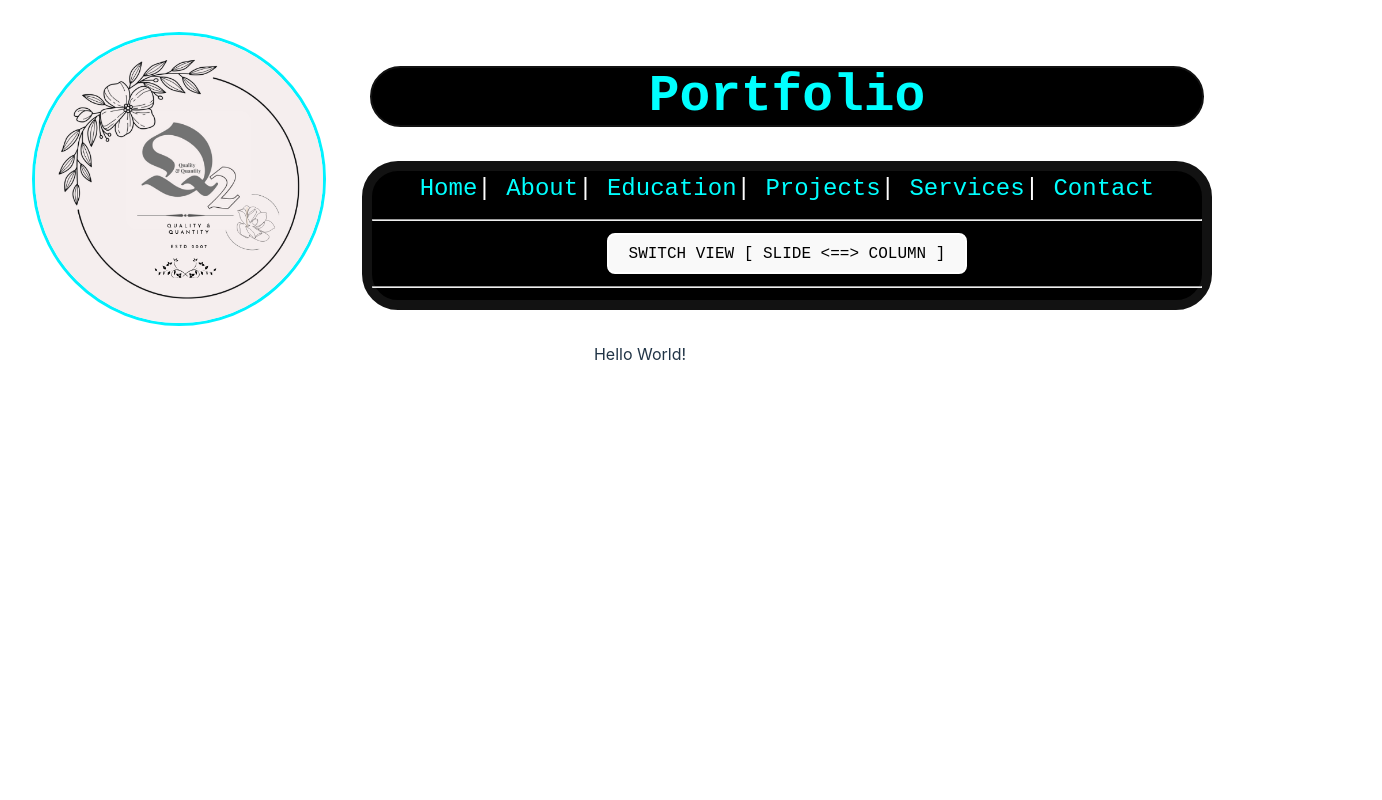
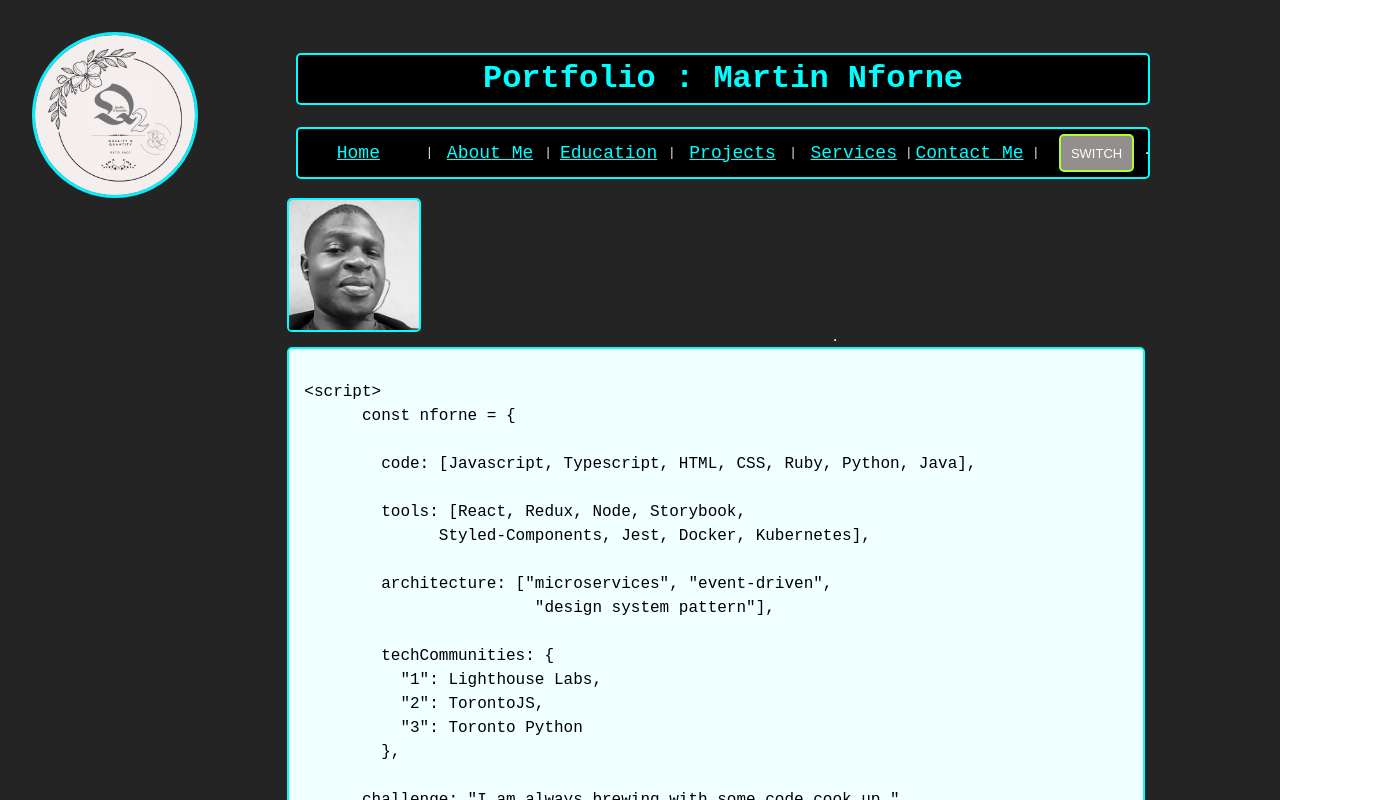
Before and after one commit to nforne/portfolio_Reactjs, a React (Vite) app: page / in a window 1280 px wide. Shown: the top 800 px of the page, 1382 px wide, since content can reach past the window. Built offline with nearby package versions, Linux system fonts and the light colour scheme.

Commit message:
FE - add home content and styling

```diff
--- a/src/components/Home/Home.css
+++ b/src/components/Home/Home.css
@@ -0,0 +1,42 @@
+#home {
+  display: flex;
+  flex-direction: column;
+  width: 90%;
+  justify-content: space-between;
+  font-family: monospace;
+  font-size: medium;
+  align-items:start;
+  margin-left: 21%;
+
+}
+
+#home img{
+  width: 10em;
+  height: 10em;
+  border-radius: 5px;
+  border: 2px solid aqua;
+  align-self: flex-start;
+  position: relative;
+  /* margin-right: 19.25em; */
+
+}
+
+#home div{
+
+  border-radius: 5px;
+  border: 2px solid aqua;
+  width: 78%;
+  height: fit-content;
+  position: relative;
+  background-color: azure;
+
+
+}
+
+#home div pre{
+  text-align: left;
+  padding: 15px;
+  color: black;
+  font-size: large;
+
+}
--- a/src/components/Home/Home.jsx
+++ b/src/components/Home/Home.jsx
@@ -1,9 +1,41 @@
 import './Home.css';
+import nforne from "./nforne.jpg";
 
 export default function Home(){
   return(
-    <>
-    <p>Hello World!</p>
-    </>
+
+      <div id='home'>
+        <img src={nforne} alt="./nforne.jpg" />
+        <hr />
+        <div>
+          <pre>
+            {
+`<script>
+      const nforne = {
+
+        code: [Javascript, Typescript, HTML, CSS, Ruby, Python, Java],
+
+        tools: [React, Redux, Node, Storybook,
+              Styled-Components, Jest, Docker, Kubernetes],
+
+        architecture: ["microservices", "event-driven",
+                        "design system pattern"],
+
+        techCommunities: {
+          "1": Lighthouse Labs,
+          "2": TorontoJS,
+          "3": Toronto Python
+        },
+
+      challenge: "I am always brewing with some code cook up."
+                  "You're welcome to join the party!!!"
+
+      }
+</script>`
+            }
+        </pre>
+        </div>
+      </div>
+
   )
 };
--- a/src/components/Layouts/Layouts.css
+++ b/src/components/Layouts/Layouts.css
@@ -14,48 +14,73 @@
   width: 90%;
 }
 
+#headerbar div div{
+  width: 90%
+}
+
 #headerbar img{
   border-radius: 25em;
   border: 3px solid hsl(183, 100%, 50%);
-  width: 18em;
-  height: 18em;
+  width: 10em;
+  height: 10em;
   flex: 0 0 auto;
 }
 
 #headerbar div h1{
 
-  border: 2px solid hsl(0, 0%, 7%);
-  border-radius: 1.5em;
+  border: 2px solid aqua;
+  border-radius: 5px;
   color: aqua;
   background-color: black;
   width: inherit;
   align-self: center;
 }
 
-#headerbar div nav{
+#headerbar div div nav{
 
-  border: 10px solid hsl(0, 0%, 7%);
-  border-radius: 1.5em;
+  border: 2px solid aqua;
+  border-radius: 5px;
   color: white;
   background-color: black;
   align-items: center;
   justify-content: space-around;
+  align-self:center;
+  height: min-content;
   width: inherit;
-  align-self:center;
+  font-size: 0.75em;
+  align-items: center;
+  display: flex;
+  flex-direction: row;
 
 }
+#headerbar div div nav div {
+  display: flex;
+  flex-direction: row;
+  justify-content: space-around;
+}
 
-#headerbar div nav a{
+#headerbar div div nav div a,
+#headerbar div div nav a{
   color: aqua;
+  font-size: 1.5em;
 }
 #headerbar div nav a:hover{
   color: white;
 }
 
+#headerbar div div nav div hr{
+  width: 80%;
+}
 
-#headerbar div nav button{
-  border: 2px solid white;
-  padding: 1.5p 2em;
-  font-size: medium;
+
+#headerbar div div nav div div button{
+  border: 2px solid greenyellow;
+  padding: 0.75em;
+  font-size: small;
   width: inherit;
+  margin: 5px;
+  background-color: hsl(0, 3%, 57%);
+  color: white;
+  border-radius: 5px;
+  align-self: flex-end;
 }
--- a/src/components/Layouts/Layouts.jsx
+++ b/src/components/Layouts/Layouts.jsx
@@ -11,18 +11,25 @@ export default function Layouts(){
       <img src={q2logo} alt="../../assets/q2Logo.png" />
 
       <div>
-        <h1>Portfolio</h1>
-        <nav>
-            <Link to="/">Home</Link>
-          | <Link to="/about">About</Link>
-          | <Link to="/education">Education</Link>
-          | <Link to="/projects">Projects</Link>
-          | <Link to="/services">Services</Link>
-          | <Link to="/contact">Contact</Link>
-          <hr />
-          <Link to="/column"><button>SWITCH VIEW [ SLIDE {"<"}=={">"} COLUMN ]</button></Link>
-          <hr />
-        </nav>
+        <div>
+          <h1> Portfolio : Martin Nforne </h1>
+
+          <nav>
+            <div>
+              <div><Link to="/">Home</Link> </div>
+              <div>|   <Link to="/about">About Me</Link></div>
+              <div>|   <Link to="/education">Education</Link>   </div>
+              <div>|   <Link to="/projects">Projects</Link> </div>
+              <div>|   <Link to="/services">Services</Link>   </div>
+              <div>|   <Link to="/contact">Contact Me</Link> </div>
+              <div>|   <Link to="/column"><button>SWITCH</button></Link> </div>
+            </div>
+
+            <hr />
+          </nav>
+
+        </div>
+
 
       </div>
 
--- a/src/index.css
+++ b/src/index.css
@@ -85,29 +85,26 @@ button:focus-visible {
    -moz-osx-font-smoothing: grayscale;
    }
 
-  a {
+  /* a {
    font-weight: 500;
    color: #646cff;
    text-decoration: inherit;
    }
    a:hover {
    color: #535bf2;
-   }
+   } */
 
   body {
    margin: 0;
+   background-color: #242424;
 
    place-items: center;
-   min-width: 320px;
+   /* min-width: 320px; */
    min-height: 100vh;
    }
 
-  h1 {
-   font-size: 3.2em;
-   line-height: 1.1;
-  }
 
-  button {
+  /* button {
    border-radius: 8px;
    border: 1px solid transparent;
    padding: 0.6em 1.2em;
@@ -125,7 +122,7 @@ button:focus-visible {
    button:focus-visible {
    outline: 4px auto -webkit-focus-ring-color;
    }
-
+   */
   @media (prefers-color-scheme: light) {
    :root {
    color: #213547;
@@ -139,8 +136,8 @@ button:focus-visible {
    }
    }
 
-  nav {
+  /* nav {
    float:right;
    font-size:x-large;
 
-  }
+  } */
```
Also changed, not shown: src/components/Home/nforne.jpg (added).
